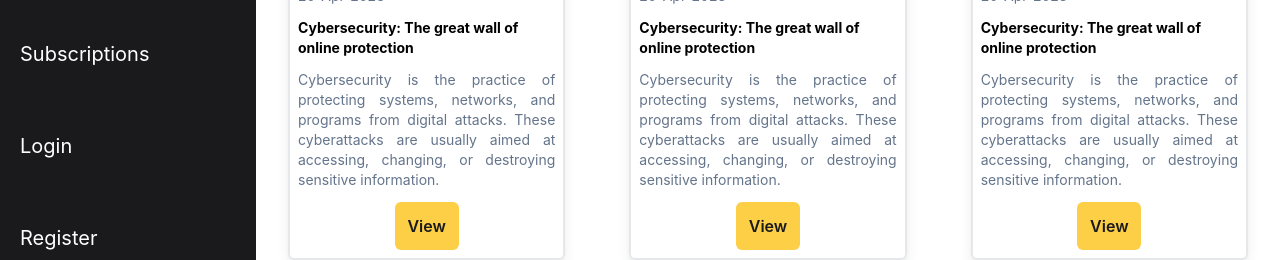
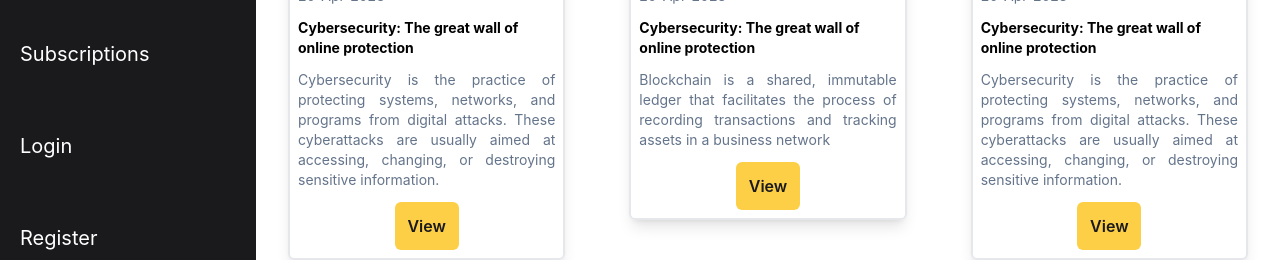
Before and after one commit to Tejas204/Blog-Website, a React (Create React App) app: page /blogs in a window 1280 px wide. Shown: the part 248-508 px from the top of the page. Built offline with nearby package versions, Linux system fonts and the light colour scheme.

Commit message:
Added dynamic data

```diff
--- a/src/Components/Blogs.js
+++ b/src/Components/Blogs.js
@@ -78,9 +78,8 @@ const Blogs = () => {
                     <p className='text-sm md:text-md font-bold'>
                       Cybersecurity: The great wall of online protection
                     </p>
-                    <p className='text-sm text-slate-500 text-justify'>
-                      Cybersecurity is the practice of protecting systems, networks, and programs from digital attacks.
-                      These cyberattacks are usually aimed at accessing, changing, or destroying sensitive information.
+                    <p className='text-sm text-slate-500 text-justify h-20'>
+                      Blockchain is a shared, immutable ledger that facilitates the process of recording transactions and tracking assets in a business network
                     </p>
 
                     {/* View button */}
--- a/src/data.js
+++ b/src/data.js
@@ -44,3 +44,21 @@ export let footerIcons = [
         icon: <TiSocialLinkedinCircular/>
     }
 ]
+
+export let blogsContent = [
+    {
+        dateOfPublishing: '20-Apr-2023',
+        blogTitle: 'Cybersecurity: The great wall of online protection',
+        blogDescription: 'Cybersecurity is the practice of protecting systems, networks, and programs from digital attacks. These cyberattacks are usually aimed at accessing, changing, or destroying sensitive information.'
+    },
+    {
+        dateOfPublishing: '31-Mar-2022',
+        blogTitle: 'Blockchain: The ledger needed for the modern world',
+        blogDescription: 'Blockchain is a shared, immutable ledger that facilitates the process of recording transactions and tracking assets in a business network.'
+    },
+    {
+        dateOfPublishing: '18-Aug-2021',
+        blogTitle: 'VR: Creating an alternate reality',
+        blogDescription: 'Virtual reality (VR) is a simulated experience that employs pose tracking and 3D near-eye displays to give the user an immersive feel of a virtual world.'
+    }
+]
```
